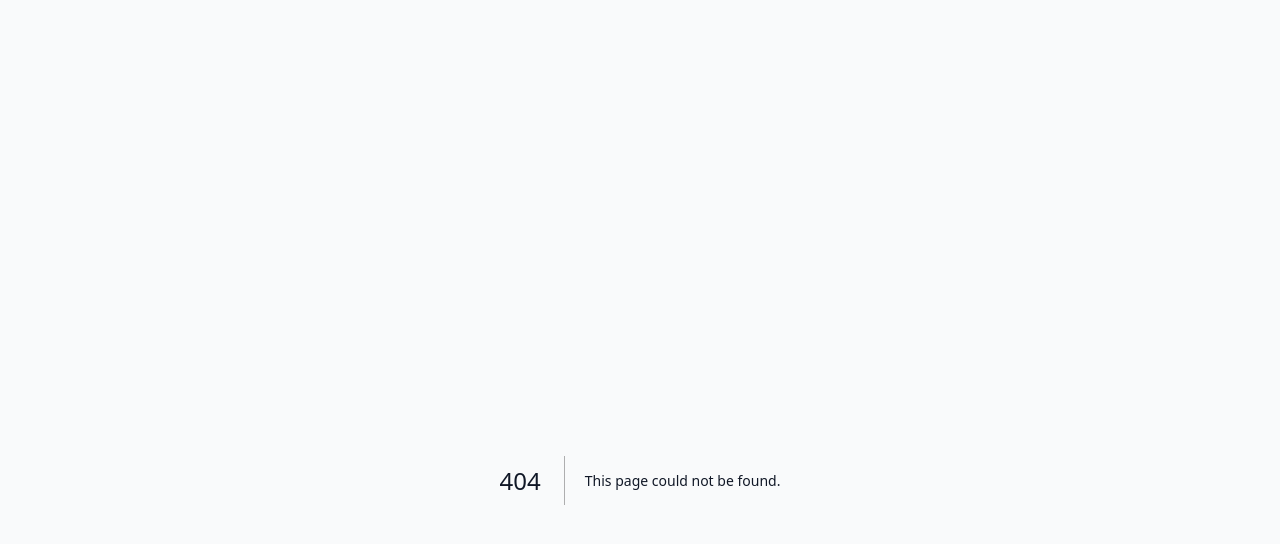
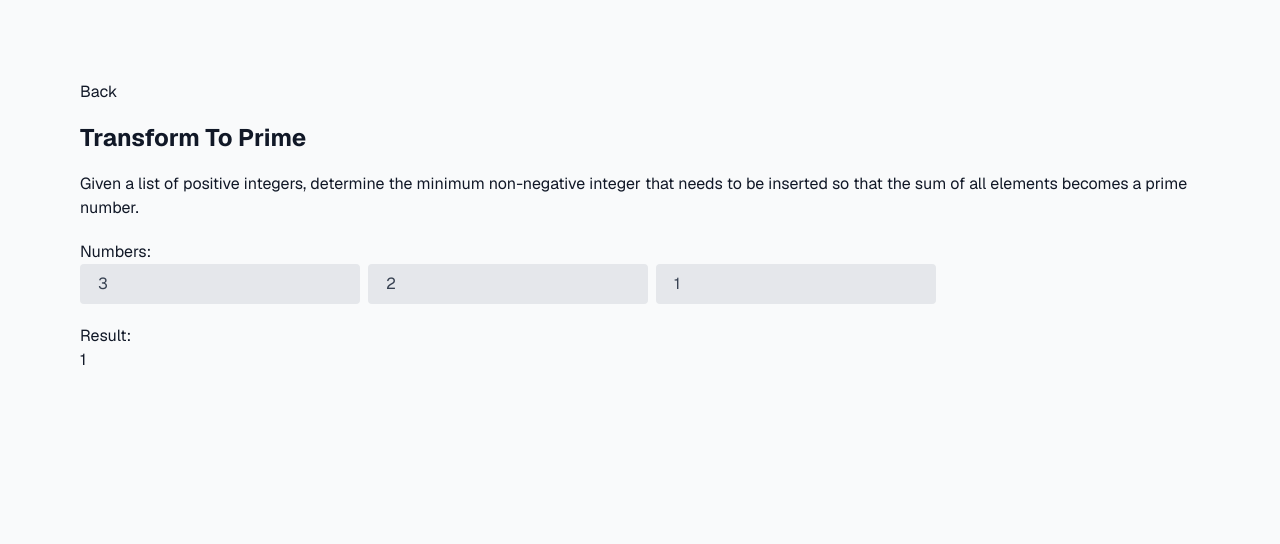
Before and after one commit to kmpronina/codewars, a Next.js app: page /pages/transform_to_prime in a window 1280 px wide. Before the commit this address had no page. Shown: the top 544 px of the page. Built offline with nearby package versions, Linux system fonts and the light colour scheme.

Commit message:
Transform to prime task

```diff
--- a/app/page.tsx
+++ b/app/page.tsx
@@ -21,6 +21,7 @@ export default function Home() {
         Simple Fun #223: Parameter Of Number
       </Link>
       <Link href="/pages/strong_number">Strong Number</Link>
+      <Link href="/pages/transform_to_prime">Transform To Prime</Link>
       <Link href="/pages/triangle_number_check">Triangle number check</Link>
       <Link href="/pages/triple_trouble">Triple trouble</Link>
       <Link href="/pages/unary_function_chainer">Unary function chainer</Link>
--- /dev/null
+++ b/app/pages/transform_to_prime/page.tsx
@@ -0,0 +1,51 @@
+"use client";
+
+import InputNaturalNumber from "@/app/_components/InputNaturalNumber";
+import LinkBack from "@/app/_components/LinkBack";
+import TaskTitle from "@/app/_components/TaskTitle";
+import WrapperWithLabel from "@/app/_components/WrapperWithLabel";
+import { useState } from "react";
+
+export default function TransformToPrime() {
+  const [number, setNumber] = useState<number>(3);
+  const [number2, setNumber2] = useState<number>(2);
+  const [number3, setNumber3] = useState<number>(1);
+
+  function closestNumberToPrime(numbers: number[]): number {
+    const isPrime = (num: number) => {
+      for (let i = 2, s = Math.sqrt(num); i <= s; i++) {
+        if (num % i === 0) return false;
+      }
+      return num > 1;
+    };
+
+    let count = 0;
+    while (!isPrime(numbers.reduce((a, b) => a + b, count))) {
+      count++;
+    }
+    return count;
+  }
+
+  return (
+    <>
+      <LinkBack />
+      <TaskTitle title="Transform To Prime" />
+      <div>
+        Given a list of positive integers, determine the minimum non-negative
+        integer that needs to be inserted so that the sum of all elements
+        becomes a prime number.
+      </div>
+      <WrapperWithLabel label="Numbers">
+        <div className="flex flex-row gap-2">
+          <InputNaturalNumber number={number} setNumber={setNumber} />
+          <InputNaturalNumber number={number2} setNumber={setNumber2} />
+          <InputNaturalNumber number={number3} setNumber={setNumber3} />
+        </div>
+      </WrapperWithLabel>
+
+      <WrapperWithLabel label="Result">
+        {closestNumberToPrime([number, number2, number3])}
+      </WrapperWithLabel>
+    </>
+  );
+}
```
